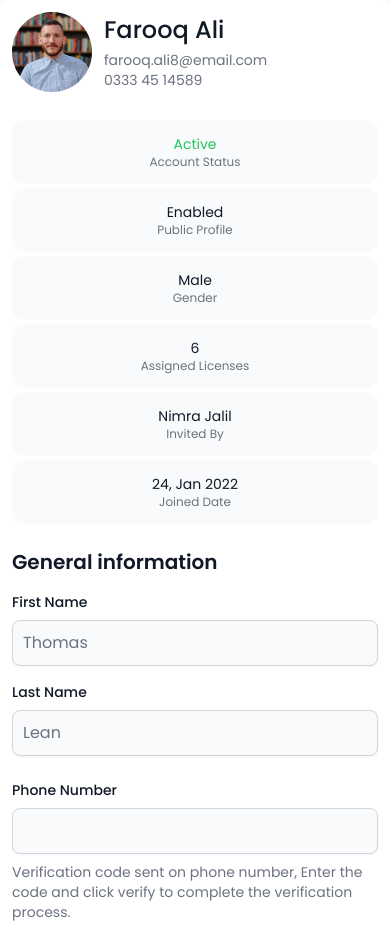
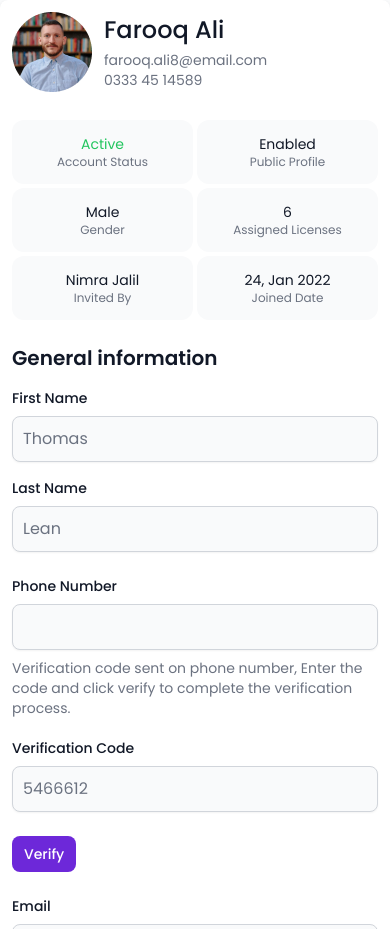
Before and after one commit to alig8012/wooqlaw, a website: page public/information.html in a window 390 px wide. Shown: the top 929 px of the page. Drawn offline with nearby package versions, Linux system fonts and the light colour scheme; files that its build step writes are made by us from their sources.

Commit message:
edit information

```diff
--- a/public/information.html
+++ b/public/information.html
@@ -40,8 +40,7 @@
                             </span>
                         </div>
                 </div>
-                <div class="grid grid-cols-1 gap-1 mb-6">
-                    <div class="flex flex-col md:flex-row gap-1">
+                <div class="grid grid-cols-2 md:grid-cols-3 gap-1 mb-6">
                         <span class="flex flex-col w-full h-16 bg-gray-50 rounded-xl text-center justify-center">
                         <h2 class="text-sm font-normal text-green-500">
                             Active
@@ -66,8 +65,6 @@
                                 Gender
                             </h3>
                         </span>
-                    </div>
-                    <div class="flex flex-col md:flex-row gap-1">
                         <span class="flex flex-col w-full h-16 bg-gray-50 rounded-xl text-center justify-center">
                             <h2 class="text-sm font-normal text-gray-900">
                                 6
@@ -92,7 +89,6 @@
                                 Joined Date
                             </h3>
                         </span>
-                    </div>
                 </div>
                     <div class="">
                     <form action="#">
```
Lines whose indentation alone changed are shown as unchanged.
